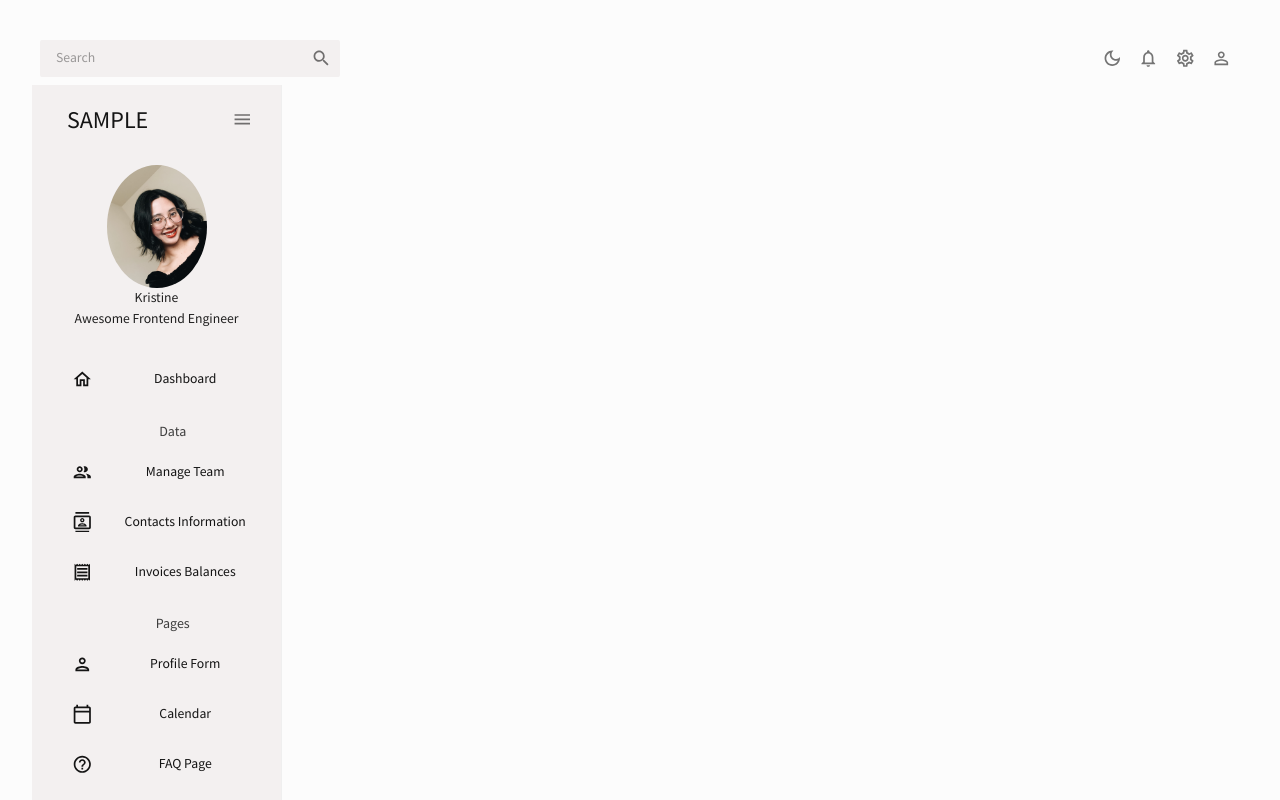
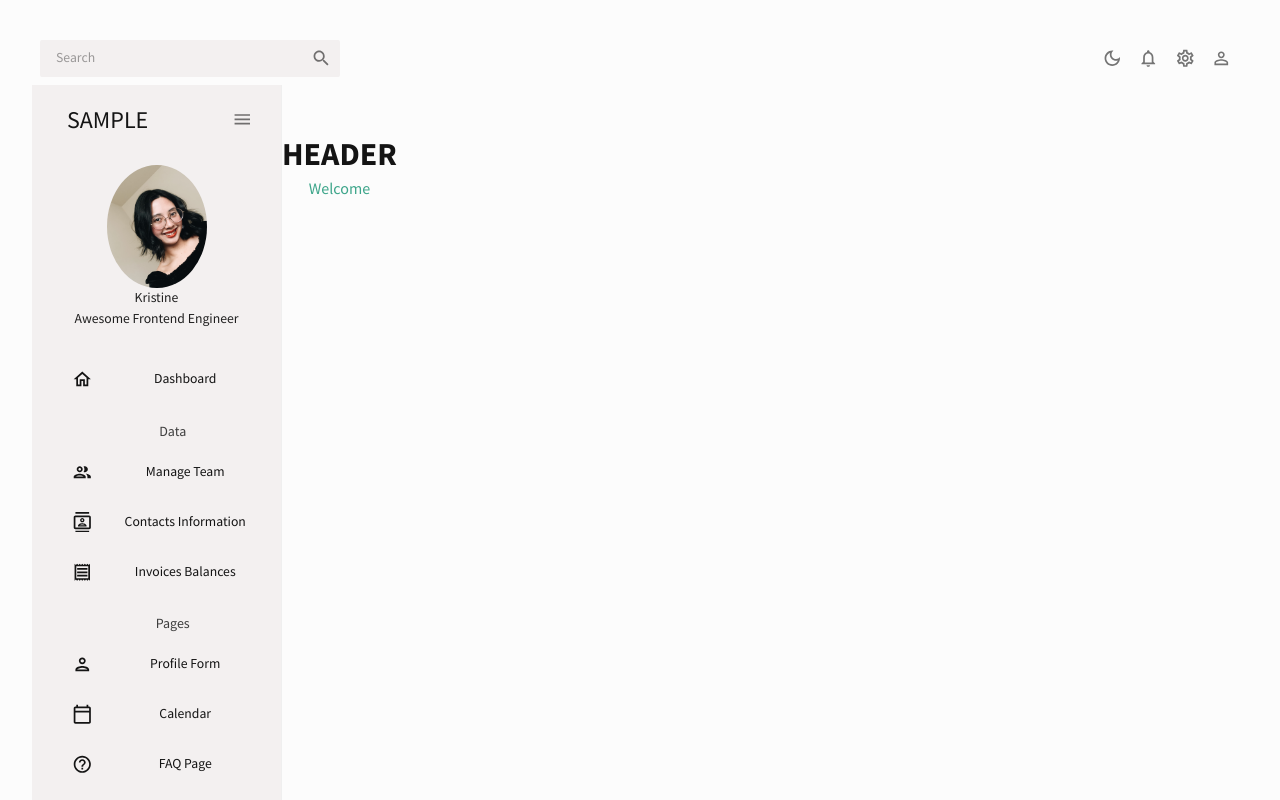
Before and after one commit to kristinetuazon/dashboard-ui, a React (Vite) app in the folder dashboard-ui/: page / in a window 1280 px wide. Shown: the top 800 px of the page. Built offline with nearby package versions, Linux system fonts and the light colour scheme.

Commit message:
fix: header

```diff
--- a/dashboard-ui/src/components/Header.tsx
+++ b/dashboard-ui/src/components/Header.tsx
@@ -13,7 +13,7 @@ const Header = (props: Props) => {
   const colors = tokens(theme.palette.mode);
 
   return (
-    <Box mb="30px">
+    <Box m="30px" ml="230px">
       <Typography variant="h2" color={colors.grey[100]} fontWeight="bold" sx={{mb: "5px"}}>{title}</Typography>
       <Typography variant="h5" color={colors.greenAccent[400]}>{subtitle}</Typography>
     </Box>
```
